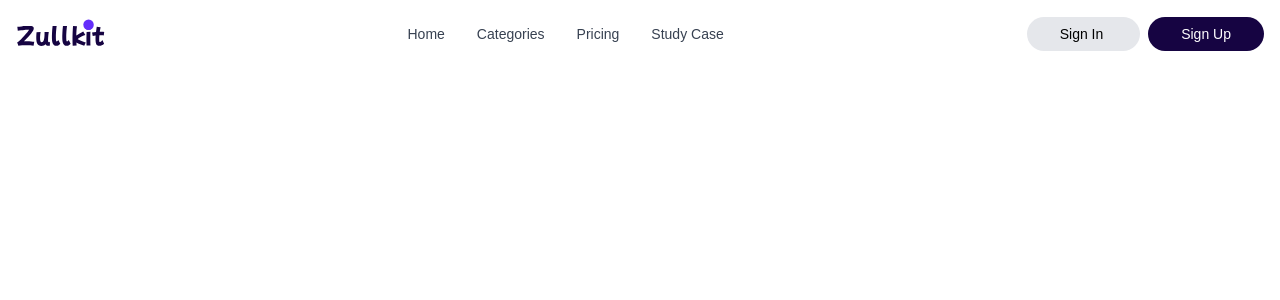
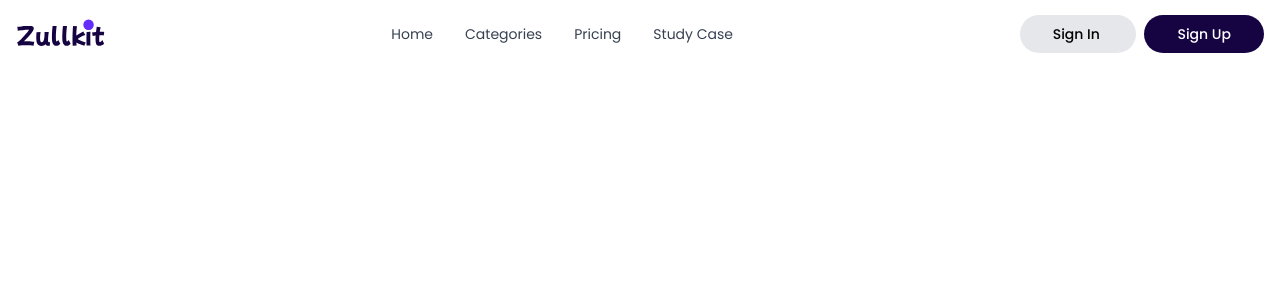
Before and after one commit to callazar/vue-test-live, a Vue app: page /detail in a window 1280 px wide. Shown: the top 300 px of the page. Built offline with nearby package versions, Linux system fonts and the light colour scheme.

Commit message:
update, 5 jan 15:25

```diff
--- a/index.html
+++ b/index.html
@@ -5,6 +5,9 @@
     <link rel="icon" href="/favicon.ico">
     <meta name="viewport" content="width=device-width, initial-scale=1.0">
     <title>Vite App</title>
+    <link rel="preconnect" href="https://fonts.googleapis.com">
+    <link rel="preconnect" href="https://fonts.gstatic.com" crossorigin>
+    <link href="https://fonts.googleapis.com/css2?family=Poppins:wght@300;400;500;600;700&display=swap" rel="stylesheet">
   </head>
   <body>
     <div id="app"></div>
--- a/src/router/index.js
+++ b/src/router/index.js
@@ -19,6 +19,11 @@
       name: 'register',
       component: () => import('../views/RegisterView.vue')
     },
+    {
+      path: '/detail',
+      name: 'detail',
+      component: () => import('../views/DetailView.vue')
+    }
   ]
 })
 
--- /dev/null
+++ b/src/views/DetailView.vue
@@ -0,0 +1,7 @@
+<script setup>
+
+</script>
+
+<template>
+
+</template>
```
